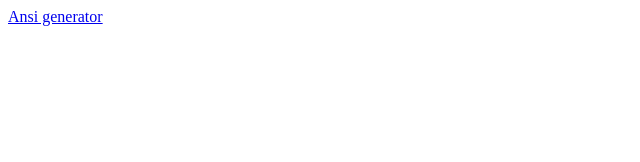
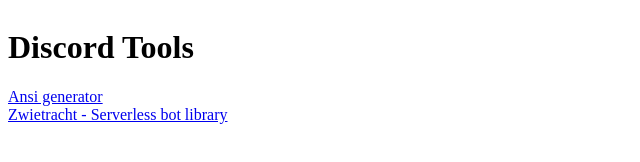
Before and after one commit to Tomate0613/Tomate0613.github.io, a plain HTML site: page dc-tools/index.html in a window 1280 px wide. Shown: the whole page, without its empty margins (0-640 px from the left). Drawn offline with Linux system fonts and the light colour scheme.

Commit message:
Add link to zwietracht-js

```diff
--- a/dc-tools/index.html
+++ b/dc-tools/index.html
@@ -5,10 +5,18 @@
   <meta charset="UTF-8">
   <meta name="viewport" content="width=device-width, initial-scale=1.0">
   <title>Discord Tools</title>
+  <style>
+    body {
+      display: flex;
+      flex-direction: column;
+    }
+  </style>
 </head>
 
 <body>
+  <h1>Discord Tools</h1>
   <a href="ansi">Ansi generator</a>
+  <a href="//github.com/tomate0613/zwietracht-js">Zwietracht - Serverless bot library</a>
 </body>
 
 </html>
```
